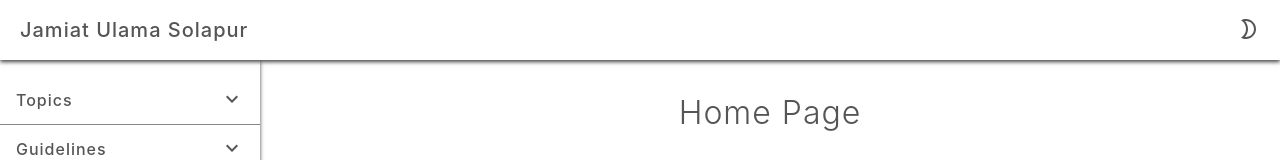
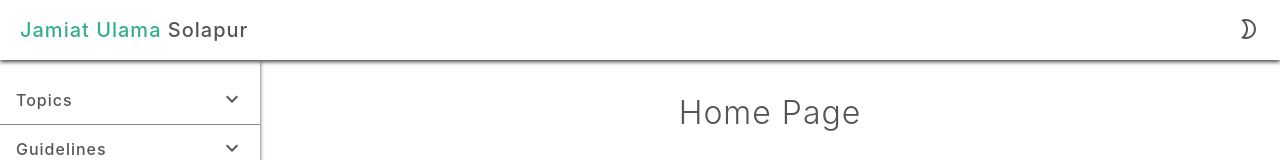
Before and after one commit to dosanj/jamiatulama-react, a React (Create React App) app: page / in a window 1280 px wide. Shown: the top 160 px of the page. Built offline with nearby package versions, Linux system fonts and the light colour scheme.

Commit message:
name color

```diff
--- a/src/components/Header.tsx
+++ b/src/components/Header.tsx
@@ -43,7 +43,8 @@ export function Header(props: IHeaderProps) {
           className="app-header--logo__name clickable"
           onClick={goToHomePage}
         >
-          Jamiat Ulama Solapur
+          <span className="app-header--logo__name__main">Jamiat Ulama</span>{' '}
+          Solapur
         </span>
       </div>
       <div className="app-header--right-side">
--- a/src/scss/components/_header.scss
+++ b/src/scss/components/_header.scss
@@ -21,6 +21,10 @@
 
     &__name {
       font-weight: 500;
+
+      &__main {
+        color: var(--color-accent);
+      }
     }
   }
 
```
Also changed, not shown: src/css/index.css.
